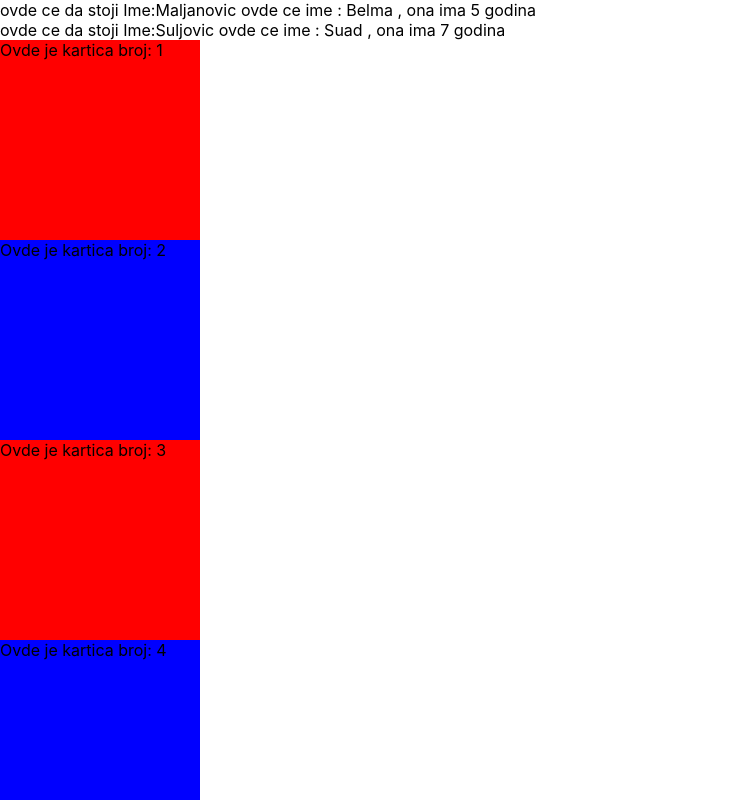
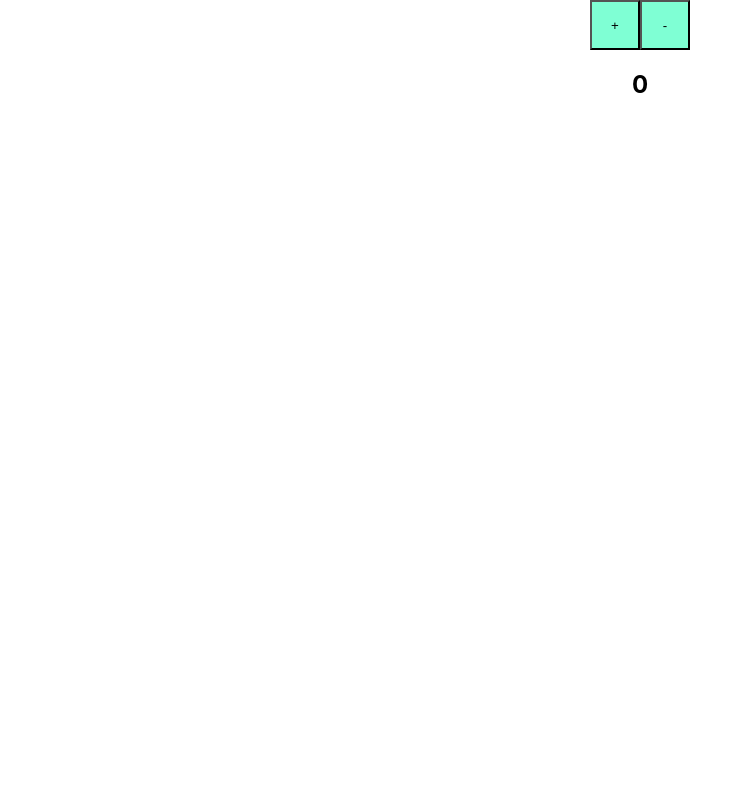
Before and after one commit to MedzidJasarovic/react-xae6, a React (Create React App) app: page / in a window 1280 px wide. Shown: the top 800 px of the page, without its empty margins (0-753 px from the left). Built offline with nearby package versions, Linux system fonts and the light colour scheme.

Commit message:
treci komit

```diff
--- a/src/App.js
+++ b/src/App.js
@@ -1,26 +1,32 @@
 import "./App.css";
-import Input1 from "./components/Input1";
-import Kartica from "./components/Kartica";
+// import Input1 from "./components/Input1";
+// import Kartica from "./components/Kartica";
+// import Lista from "./components/lista";
+import Button from "./components/Button";
+import Counter from "./components/Counter";
 
 function App() {
-  const objekat = {
-    ime: ["Belma", " Medzi"],
-    prezime: "Maljanovic",
-  };
-  const objekat2 = {
-    ime: ["Suad", " Medzi"],
-    prezime: "Suljovic",
-  };
-  const text = "Ovde je kartica broj:";
-  const array = [1, 2, 3, 4, 5, 6, 7, 8, 9, 10];
+  // const objekat = {
+  //   ime: ["Belma", " Medzi"],
+  //   prezime: "Maljanovic",
+  // };
+  // const objekat2 = {
+  //   ime: ["Suad", " Medzi"],
+  //   prezime: "Suljovic",
+  // };
+  // const text = "Ovde je kartica broj:";
+  // const array = [1, 2, 3, 4, 5, 6, 7, 8, 9, 10];
 
   return (
     <div>
-      <Input1 objekat={objekat} broj={5} />
+      {/* <Input1 objekat={objekat} broj={5} />
       <Input1 objekat={objekat2} broj={7} />
       {array.map((number, index) => {
         return <Kartica text={text} broj={number} key={index} />;
-      })}
+        <Lista />
+      })} */}
+      {/* <Button /> */}
+      <Counter />
     </div>
   );
 }
--- /dev/null
+++ b/src/components/Button.js
@@ -0,0 +1,9 @@
+import React from 'react'
+
+const Button = () => {
+  return (
+    <div>Butaton</div>
+  )
+}
+
+export default Button
--- /dev/null
+++ b/src/components/Counter.js
@@ -0,0 +1,39 @@
+import React, { Component } from "react"; //rcc= react class component
+import "./counter.css";
+
+export default class Counter extends Component {
+  constructor(props) {
+    super(props);
+    this.state = {
+      random: 0,
+      count: 0,
+    };
+  }
+  increment = () => {
+    this.setState({
+      count: this.state.count + 1,
+      random: Math.round(Math.random() * 100),
+    });
+  };
+
+  decrement = () => {
+    this.setState({ count: this.state.count - 1 });
+  };
+  render() {
+    return (
+      <div className="App">
+        <button
+          onClick={this.increment}
+          className="counter"
+          style={{ marginTop: this.state.random }}
+        >
+          +
+        </button>
+        <button onClick={this.decrement} className="counter">
+          -
+        </button>
+        <h2>{this.state.count}</h2>
+      </div>
+    );
+  }
+}
--- /dev/null
+++ b/src/components/counter.css
@@ -0,0 +1,6 @@
+.counter {
+  width: 50px;
+  height: 50px;
+  margin-top: "random";
+  background-color: aquamarine;
+}
```
Also changed, not shown: src/components/Lista.js (added, +7 -0 lines).
